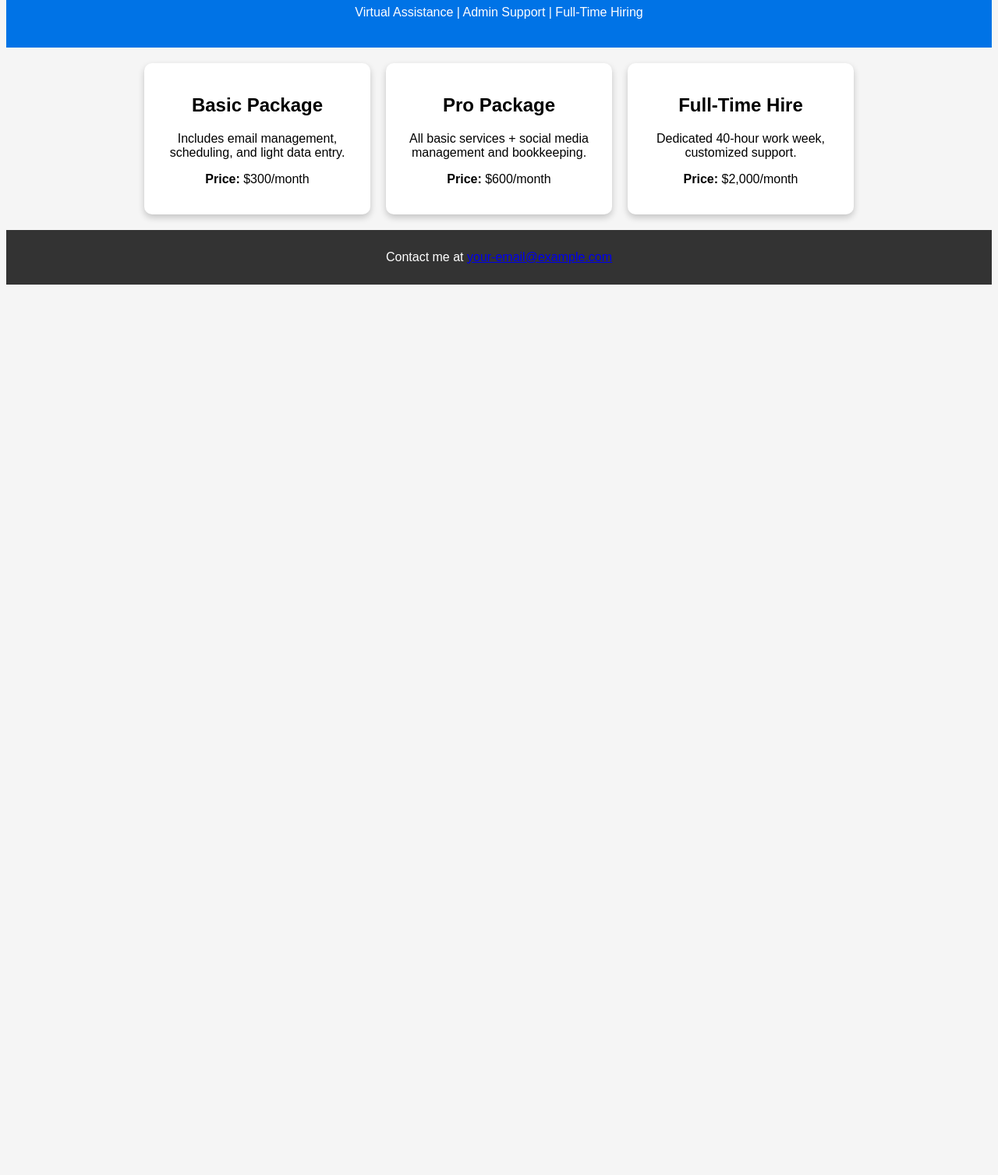
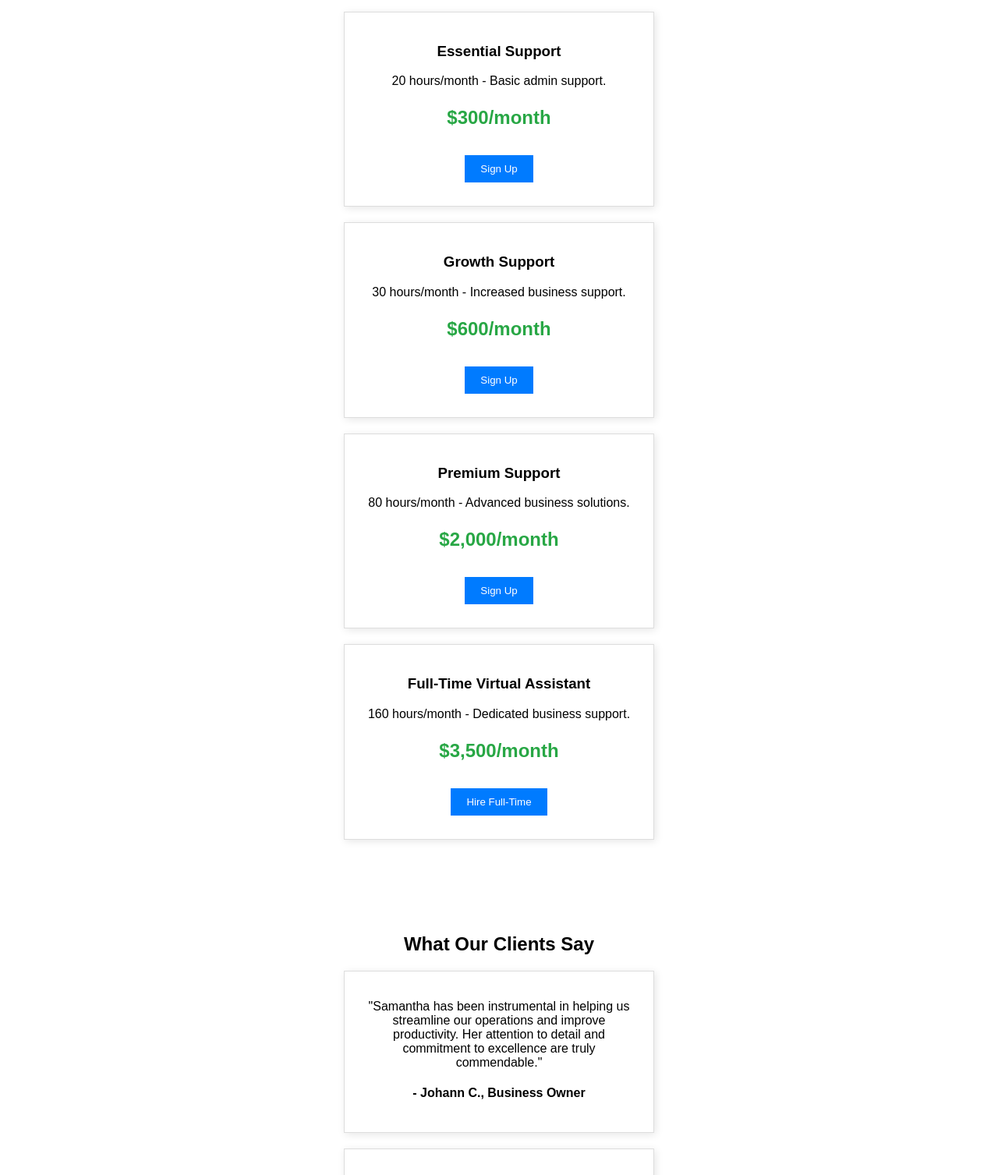
Before and after one commit to Homeofficehero/HomeOfficeHero, a plain HTML site: page index.html in a window 1280 px wide. Shown: the part 101-1608 px from the top of the page at 78% size. Before the commit the page ends 800 px from the top, so only its background shows below. Drawn offline with Linux system fonts and the light colour scheme.

Commit message:
Update index.html

```diff
--- a/index.html
+++ b/index.html
@@ -3,37 +3,149 @@
 <head>
   <meta charset="UTF-8">
   <meta name="viewport" content="width=device-width, initial-scale=1.0">
-    <title>My Services</title>
-    <link rel="stylesheet" href="style.css">
+  <title>Virtual Assistant Services</title>
+  <style>
+    body {
+      font-family: Arial, sans-serif;
+    }
+    h2 {
+      text-align: center;
+      margin-bottom: 20px;
+    }
+    #packages, #testimonials, #faq, #payment, #contact {
+      padding: 40px;
+      text-align: center;
+    }
+    .package, .testimonial, .faq-item {
+      border: 1px solid #ddd;
+      padding: 20px;
+      width: 30%;
+      text-align: center;
+      box-shadow: 2px 2px 10px rgba(0, 0, 0, 0.1);
+      margin: 20px auto;
+    }
+    .price {
+      font-size: 1.5em;
+      color: #28a745;
+      font-weight: bold;
+    }
+    button {
+      background-color: #007bff;
+      color: white;
+      padding: 10px 20px;
+      border: none;
+      cursor: pointer;
+      margin: 10px;
+    }
+    button:hover {
+      background-color: #0056b3;
+    }
+    form {
+      max-width: 400px;
+      margin: 0 auto;
+      padding: 20px;
+      background: #f9f9f9;
+      box-shadow: 2px 2px 10px rgba(0, 0, 0, 0.1);
+    }
+    input, textarea {
+      width: 100%;
+      padding: 10px;
+      margin: 10px 0;
+      border: 1px solid #ddd;
+    }
+  </style>
 </head>
 <body>
-    <header>
-        <h1>Welcome to My Services</h1>
-        <p>Virtual Assistance | Admin Support | Full-Time Hiring</p>
-    </header>
 
-    <section class="packages">
+<!-- Packages Section -->
+<section id="packages">
+  <h2>Our Virtual Assistant Packages</h2>
+
   <div class="package">
-            <h2>Basic Package</h2>
-            <p>Includes email management, scheduling, and light data entry.</p>
-            <p><strong>Price:</strong> $300/month</p>
+    <h3>Essential Support</h3>
+    <p>20 hours/month - Basic admin support.</p>
+    <p class="price">$300/month</p>
+    <button>Sign Up</button>
   </div>
 
   <div class="package">
-            <h2>Pro Package</h2>
-            <p>All basic services + social media management and bookkeeping.</p>
-            <p><strong>Price:</strong> $600/month</p>
+    <h3>Growth Support</h3>
+    <p>30 hours/month - Increased business support.</p>
+    <p class="price">$600/month</p>
+    <button>Sign Up</button>
   </div>
 
   <div class="package">
-            <h2>Full-Time Hire</h2>
-            <p>Dedicated 40-hour work week, customized support.</p>
-            <p><strong>Price:</strong> $2,000/month</p>
+    <h3>Premium Support</h3>
+    <p>80 hours/month - Advanced business solutions.</p>
+    <p class="price">$2,000/month</p>
+    <button>Sign Up</button>
+  </div>
+
+  <div class="package">
+    <h3>Full-Time Virtual Assistant</h3>
+    <p>160 hours/month - Dedicated business support.</p>
+    <p class="price">$3,500/month</p>
+    <button>Hire Full-Time</button>
   </div>
 </section>
 
-    <footer>
-        <p>Contact me at <a href="mailto:your-email@example.com">your-email@example.com</a></p>
-    </footer>
+<!-- Testimonials Section -->
+<section id="testimonials">
+  <h2>What Our Clients Say</h2>
+  <div class="testimonial">
+    <p>"Samantha has been instrumental in helping us streamline our operations and improve productivity. Her attention to detail and commitment to excellence are truly commendable."</p>
+    <h4>- Johann C., Business Owner</h4>
+  </div>
+  <div class="testimonial">
+    <p>"Home Office Hero has been a game-changer for our business. Samantha is professional, and efficient, and always goes above and beyond to meet our needs. We couldn't be happier with her services!"</p>
+    <h4>- Keisha S., Startup Founder</h4>
+  </div>
+    <div class="testimonial">
+    <p>"Samantha has been instrumental in helping us streamline our operations and improve productivity. Her attention to detail and commitment to excellence are truly commendable"</p>
+    <h4>- Kemar W., CEO at Woolery Capital</h4>
+</section>
+
+<!-- FAQ Section -->
+<section id="faq">
+  <h2>Frequently Asked Questions</h2>
+  <div class="faq-item">
+    <h3>How do I sign up?</h3>
+    <p>Simply click the "Sign Up" button on the package that best fits your needs, and we’ll be in touch!</p>
+  </div>
+  <div class="faq-item">
+    <h3>Can I upgrade my plan later?</h3>
+    <p>Yes! You can upgrade or downgrade your package at any time.</p>
+  </div>
+</section>
+
+<!-- Payment Integration -->
+<section id="payment">
+  <h2>Secure Payment Options</h2>
+  <p>We offer secure checkout via PayPal and Square.</p>
+  <button onclick="window.location.href='https://www.paypal.me/Iamathenasamantha'">Pay via PayPal</button>
+  <button onclick="window.location.href='https://www.stripe.com'">Pay via Stripe</button>
+</section>
+
+<!-- Contact Form -->
+<section id="contact">
+  <h2>Contact Us</h2>
+  <form action="mailto:H.O.H.Services@outlook.com" method="POST">
+    <input type="text" name="name" placeholder="Your Name" required>
+    <input type="email" name="email" placeholder="Your Email" required>
+    <textarea name="message" placeholder="Your Message" rows="4" required></textarea>
+    <button type="submit">Send Message</button>
+  </form>
+</section>
+
+<!-- Live Chat Widget -->
+<script>
+  (function() {
+    var chat = document.createElement("script");
+    chat.src = "https://livechat.com/script.js";
+    document.body.appendChild(chat);
+  })();
+</script>
+
 </body>
 </html>
```
Lines whose indentation alone changed are shown as unchanged.
